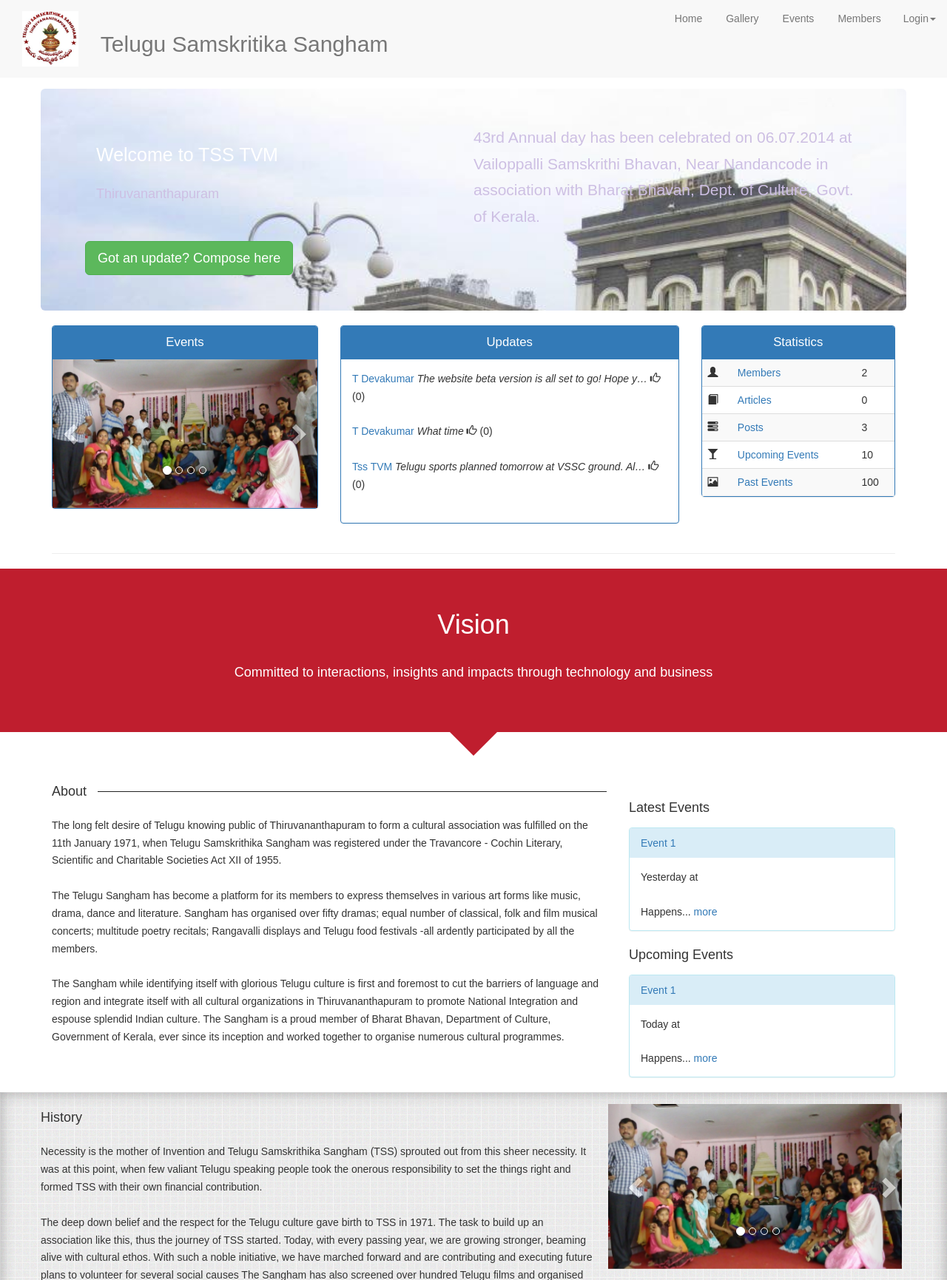
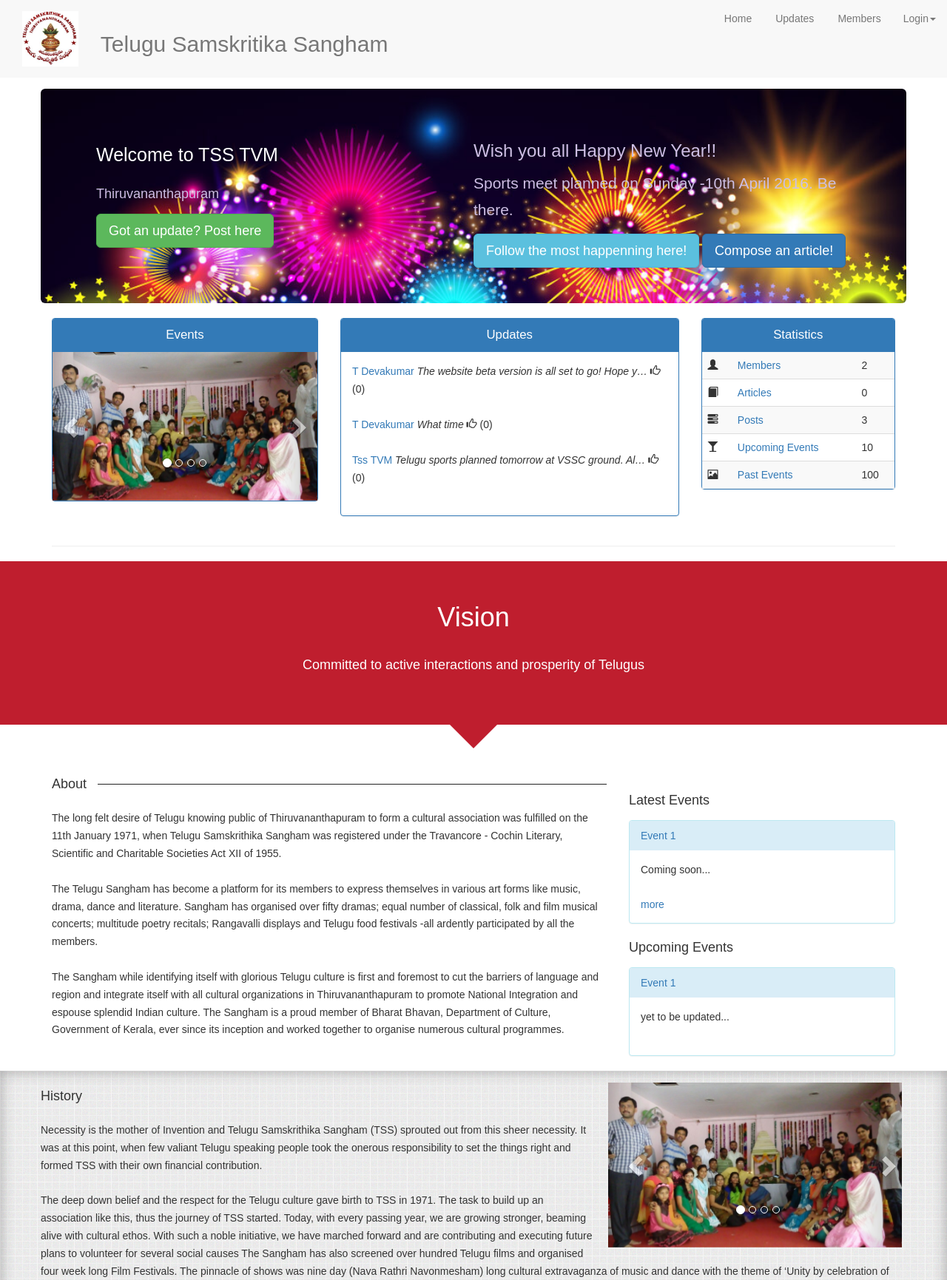
Before and after one commit to devakumart/tsstvm, a Django app: page / in a window 1280 px wide. Shown: the top 1731 px of the page at 74% size. Run offline with Django 3.2, Linux system fonts and the light colour scheme; data comes from the database, SQL or seed files in the repository; both versions use the stored data as it was after the commit; data that the repository does not hold is empty; parts of the project's set-up code (start-up, migrations or seed data) failed here and were passed over; some libraries are stand-ins or nearby versions; some web fonts are replaced.

Commit message:
Preliminary modifications

```diff
--- a/static/css/mystyle.css
+++ b/static/css/mystyle.css
@@ -32,7 +32,7 @@
 
 .jumbotron {
     background-color: #563D7C;
-    background-image: url(/static/banner_1.jpg);
+    background-image: url(/static/new_year.jpg);
     background-repeat: no-repeat;
     background-size: cover;
     margin-bottom: 0px;
--- a/templates/base.html
+++ b/templates/base.html
@@ -83,8 +83,8 @@
 
 			<ul class="nav navbar-nav nav-pills navbar-right">
 				<li ><a href="{% url 'home'%}">Home</a></li>
-				<li ><a href="{% url 'home'%}">Gallery</a></li>
-				<li ><a href="{% url 'home'%}">Events</a></li>
+				<!-- <li ><a href="{% url 'home'%}">Gallery</a></li> -->
+				<li ><a href="{% url 'feeds'%}">Updates</a></li>
 				<li ><a href="{% url 'members'%}">Members</a></li>
 			</ul>
 		</div>
--- a/templates/home.html
+++ b/templates/home.html
@@ -7,14 +7,20 @@
 
 <div class="container" id="jumbomain">
         <div class="jumbotron">
+
         <div class="col-xs-12 col-sm-6">
         <h1>Welcome to TSS TVM</h1>
 		<h3>Thiruvananthapuram</h3>
+				<a class="btn btn-success btn-lg" href="{% url 'feeds' %}"> Got an update? Post here</a>
+
         </div>
+		<h2>Wish you all Happy New Year!!</h2>
 
-		<p>43rd Annual day has been celebrated on 06.07.2014 at Vailoppalli Samskrithi Bhavan, Near Nandancode in association with Bharat Bhavan, Dept. of Culture, Govt. of Kerala.</p>
-		<a class="btn btn-success btn-lg" href="{% url 'feeds' %}"> Got an update? Compose here</a>
-
+		<p>Sports meet planned on Sunday -10th April 2016. Be there.</p>
+		<a class="btn btn-info btn-lg" href="{% url 'feeds' %}"> Follow the most happenning here!</a>
+		<a class="btn btn-primary btn-lg" href="{% url 'articles' %}"> Compose an article!</a>
+<!--<p>After signing up setup your account details. Can add your FB profile and give a brief description of your work if possible</p>
+ <br/><br/><br/><br/><br/><br/><br/><br/><br/><br/><br/><br/> -->
         </div>
 </div>
 
@@ -152,7 +158,7 @@
 		<div class="spb_wrapper clearfix">
 
 		<p class="impact-text-large" style="text-align: center; color: #ffffff;">Vision</p>
-		<h3 style="text-align: center;">Committed to interactions, insights and impacts through technology and business</h3>
+		<h3 style="text-align: center;">Committed to active interactions and prosperity of Telugus</h3>
 		</div>
 	</div>
     </div>
@@ -185,8 +191,8 @@
   <div class="panel-group">
     <div class="panel panel-info">
       <div class="panel-heading"><a href="{% url 'home' %}"> Event 1 </a></div>
-        <div class="panel-body"><p>Yesterday at</p>
-Happens...<a href="{% url 'home' %}"> more</a></div>
+        <div class="panel-body"><p>Coming soon...</p>
+<a href="{% url 'home' %}"> more</a></div>
     </div>
   </div>
 </div>
@@ -196,8 +202,8 @@ Happens...<a href="{% url 'home' %}"> more</a></div>
   <div class="panel-group">
     <div class="panel panel-info">
       <div class="panel-heading"><a href="{% url 'home' %}"> Event 1 </a></div>
-        <div class="panel-body"><p>Today at</p>
-Happens...<a href="{% url 'home' %}"> more</a></div>
+        <div class="panel-body"><p>yet to be updated...</p>
+<a href="{% url 'home' %}"> </a></div>
     </div>
   </div>
 </div>
@@ -293,20 +299,20 @@ Happens...<a href="{% url 'home' %}"> more</a></div>
 									 </section>
 								    <section class="container">
 								    <div class="row">
-										<div class="spb_content_element col-sm-5 mt0 pt0 spb_text_column">
+										<div class="spb_content_element col-sm-8 mt0 pt0 spb_text_column">
 										<div class="spb_wrapper clearfix">
 											<h3 class="spb-heading spb-text-heading"><span>Our Patrons</span></h3>
 
-												<p>A patron is crucial in helping TSS TVM raise its credibility and aid in promoting the TSS with the necessary traction it deserves. The patrons will act as gurus to all members and will by virtue of their stature, attract partnership of key stakeholders.</p>
+												<p>A patron is crucial in helping TSS TVM raise its credibility and aid in promoting the TSS with the necessary traction it deserves. The patrons will act as gurus to all members and will by virtue of their stature.</p>
 												<p>TSS TVM is exceptionally lucky to have some key patrons who have dedicated their time and expertise to the forum.</p>
 
 										</div>
 										</div>
-										<div class="team_list_widget spb_content_element col-sm-7">
+										<div class="team_list_widget spb_content_element col-sm-4">
 											<div class="spb_wrapper">
 													<ul class="team-members row clearfix">
-															<li itemscope="" data-id="id-0" class="clearfix team-member col-sm-5"><figure class="gallery-style"><a href="#"><img itemprop="image" src="{% static "patron1.jpg" %}" height="300" width="300"></a><figcaption><h5 class="team-member-name">Adil Zainulbhai</h5><h5 class="team-member-position">Chairman of the Quality Council of India</h5></figcaption></figure></li>
-															<li itemscope="" data-id="id-1" class="clearfix team-member col-sm-5"><figure class="gallery-style"><a href="#"><img itemprop="image" src="{% static "patron2.jpg" %}" height="300" width="300"></a><figcaption><h5 class="team-member-name">Ajit Ranade</h5><h5 class="team-member-position">Chief Economist, Aditya Birla Group</h5></figcaption></figure></li>
+															<li itemscope="" data-id="id-0" class="clearfix team-member col-sm-5"><figure class="gallery-style"><a href="#"><img itemprop="image" src="{% static "patron1.jpg" %}" height="300" width="300"></a><figcaption><h5 class="team-member-name">Y V Narayana</h5><h5 class="team-member-position">Chief Patron</h5></figcaption></figure></li>
+															<!-- <li itemscope="" data-id="id-1" class="clearfix team-member col-sm-5"><figure class="gallery-style"><a href="#"><img itemprop="image" src="{% static "patron2.jpg" %}" height="300" width="300"></a><figcaption><h5 class="team-member-name">Ajit Ranade</h5><h5 class="team-member-position">Chief Economist, Aditya Birla Group</h5></figcaption></figure></li> -->
 													</ul>
 											</div>
 										</div>
```
Also changed, not shown: db.sqlite3, static/new_year.jpg (added), static/ugadi.jpg (added).
